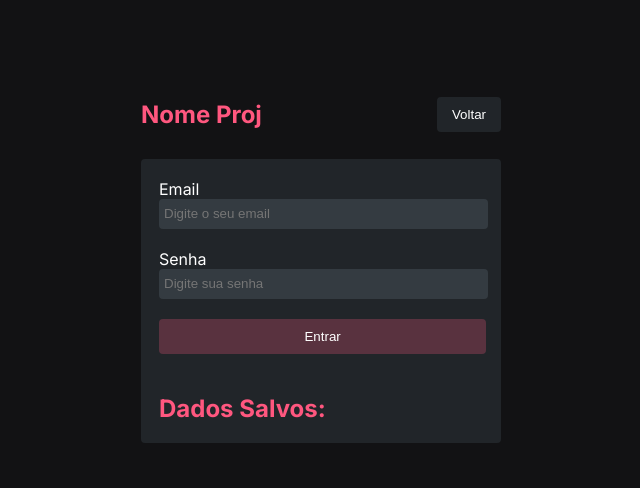
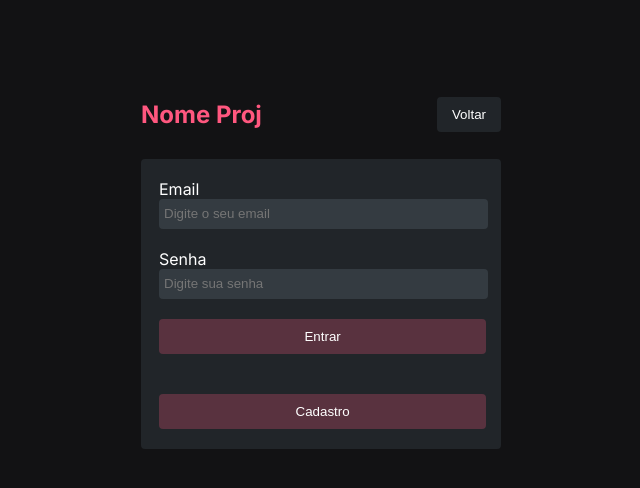
Before and after one commit to ViniWei/A2-Projeto, a Next.js app: page /signin in a window 1280 px wide. Shown: the top 488 px of the page, without its empty margins (319-959 px from the left). Built offline with nearby package versions, Linux system fonts and the light colour scheme.

Commit message:
changing button on login form

```diff
--- a/src/app/signin/page.tsx
+++ b/src/app/signin/page.tsx
@@ -7,7 +7,7 @@ export default function SignupPage(){
     return <>
         <body style={{backgroundColor: "#121214"}}>
             <div className="signin">
-            <SignupMenu ></SignupMenu>
+            <SignupMenu></SignupMenu>
                 <Container>
                     <SigninForm></SigninForm>
                 </Container>
--- a/src/components/Button/Button.tsx
+++ b/src/components/Button/Button.tsx
@@ -8,7 +8,7 @@ interface ButtonProps {
 
 const Button: React.FC<ButtonProps> = ({ text, onClick  }) => {
   return (
-    <button className="button" onClick={onClick}>
+    <button className="button" onClick={onClick} >
         {text}
     </button>
   );
--- a/src/components/SigninForm/SigninForm.tsx
+++ b/src/components/SigninForm/SigninForm.tsx
@@ -47,16 +47,8 @@ const SigninForm: React.FC = () => {
 
         <Button onClick={handleSubmit} text='Entrar' />
 
-        <div>
-          <h2>Dados Salvos:</h2>
-          <ul>
-            {savedArray.map((data: any, index: number) => (
-              <li key={index}>
-                Email: {data.email}, Senha: {data.senha}
-              </li>
-            ))}
-          </ul>
-        </div>
+        <Button onClick={handleSubmit} text='Cadastro' />
+
       </div>
     );
   };
```
Also changed, not shown: src/components/SigninMenu/SigninMenu.tsx (added, +12 -0 lines), src/components/SignupForm/SignupForm.tsx (+4 -4 lines).
